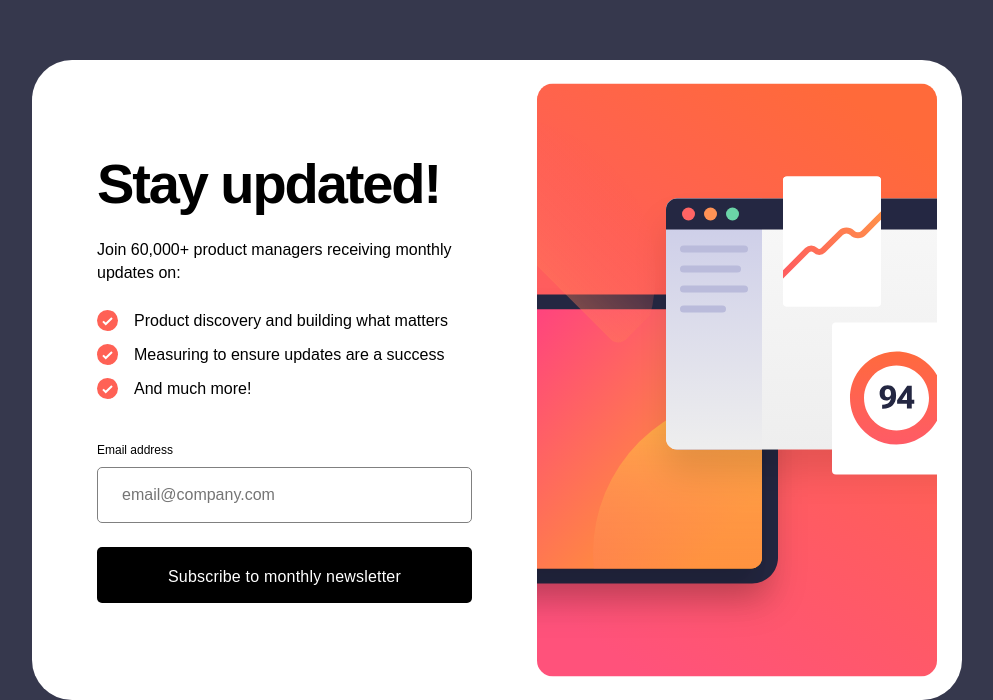
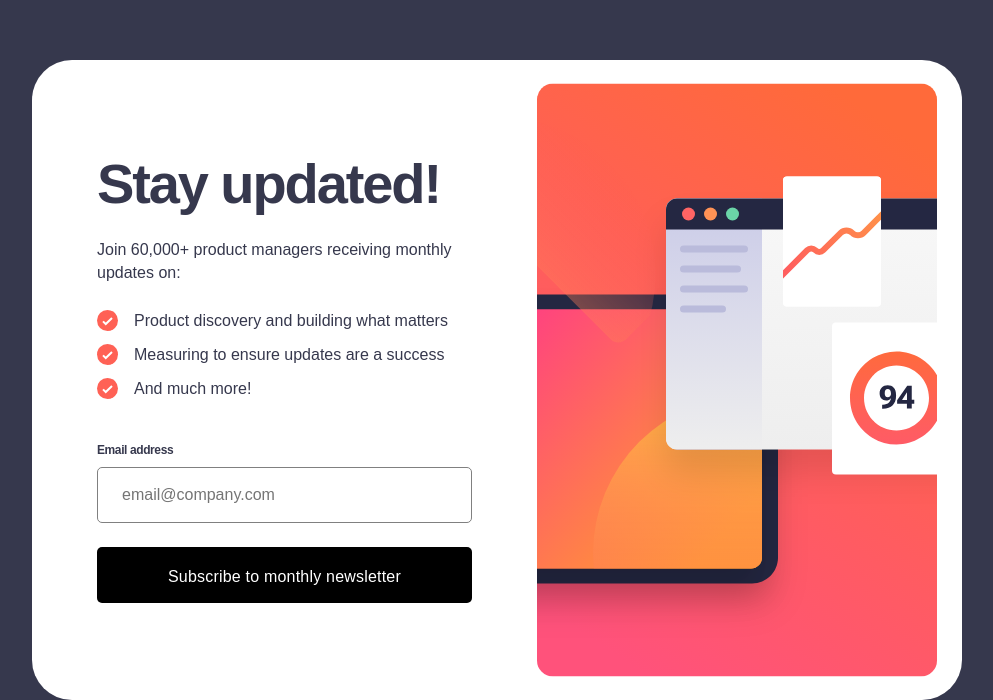
Before and after one commit to isildurrr1/newsletter-sign-up-with-success-message, a React (Create React App) app: page / in a window 1280 px wide. Shown: the part 159-859 px from the top of the page, without its empty margins (143-1136 px from the left). Built offline with nearby package versions, Linux system fonts and the light colour scheme.

Commit message:
add gradient

```diff
--- a/src/components/Newsletter/Newsletter.sass
+++ b/src/components/Newsletter/Newsletter.sass
@@ -12,6 +12,7 @@
 .text
   margin: 91px 65px
   width: 375px
+  color: #36384D
 
 .image
   width: 400px
@@ -44,6 +45,8 @@
 .label
   display: block
   font-size: 12px
+  font-weight: 700
+  letter-spacing: -0.4px
 
 .form
   margin-top: 38px
@@ -57,13 +60,20 @@
   display: block
   box-sizing: border-box
   padding: 0 24px
+  &:focus
+    border: 0.5px solid black
 
 .button
   width: 100%
   height: 56px
   border-radius: 5px
   border: none
-  background-color: black
+  background: black
   color: white
   padding-top: 5px
   letter-spacing: 0.2px
+  transition: background 1s ease
+
+  &:hover
+    background: linear-gradient(70deg, #FF5075, #FF6B3C)
+    transition: background 1s ease
```
